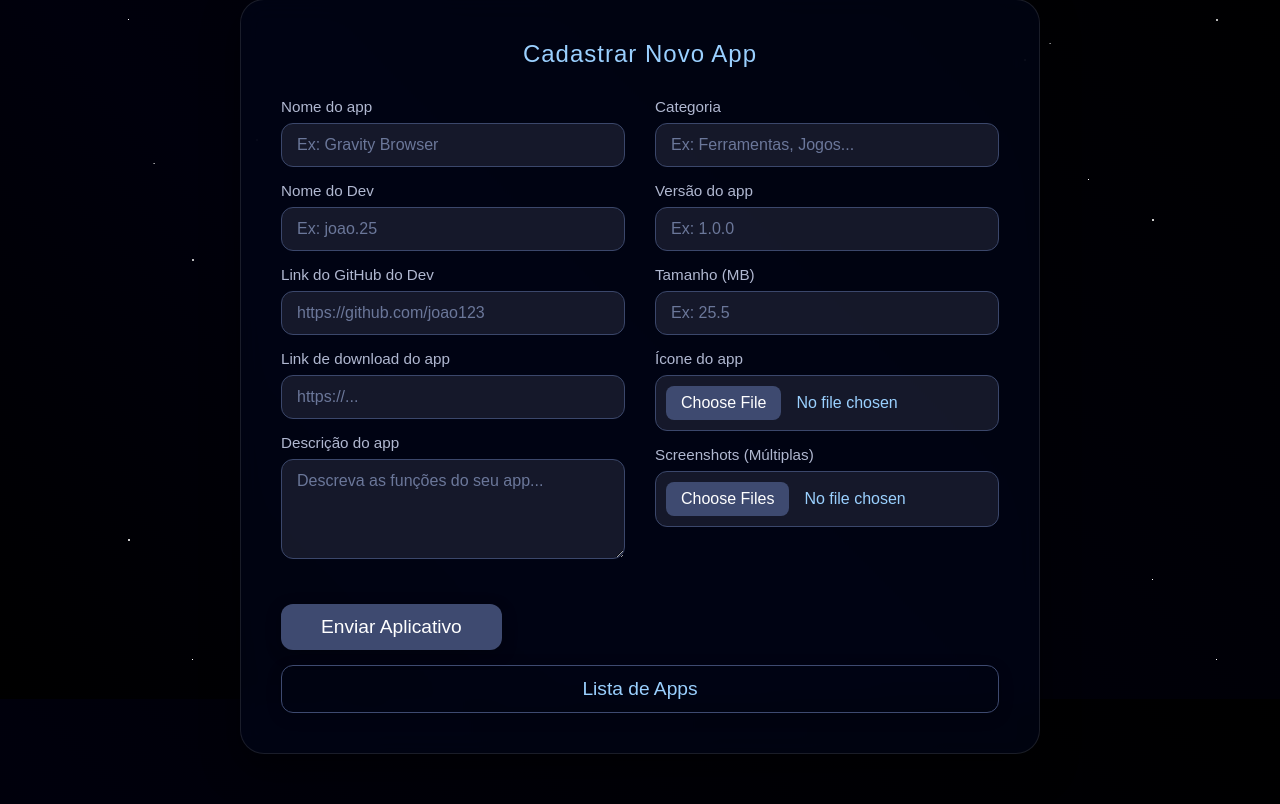
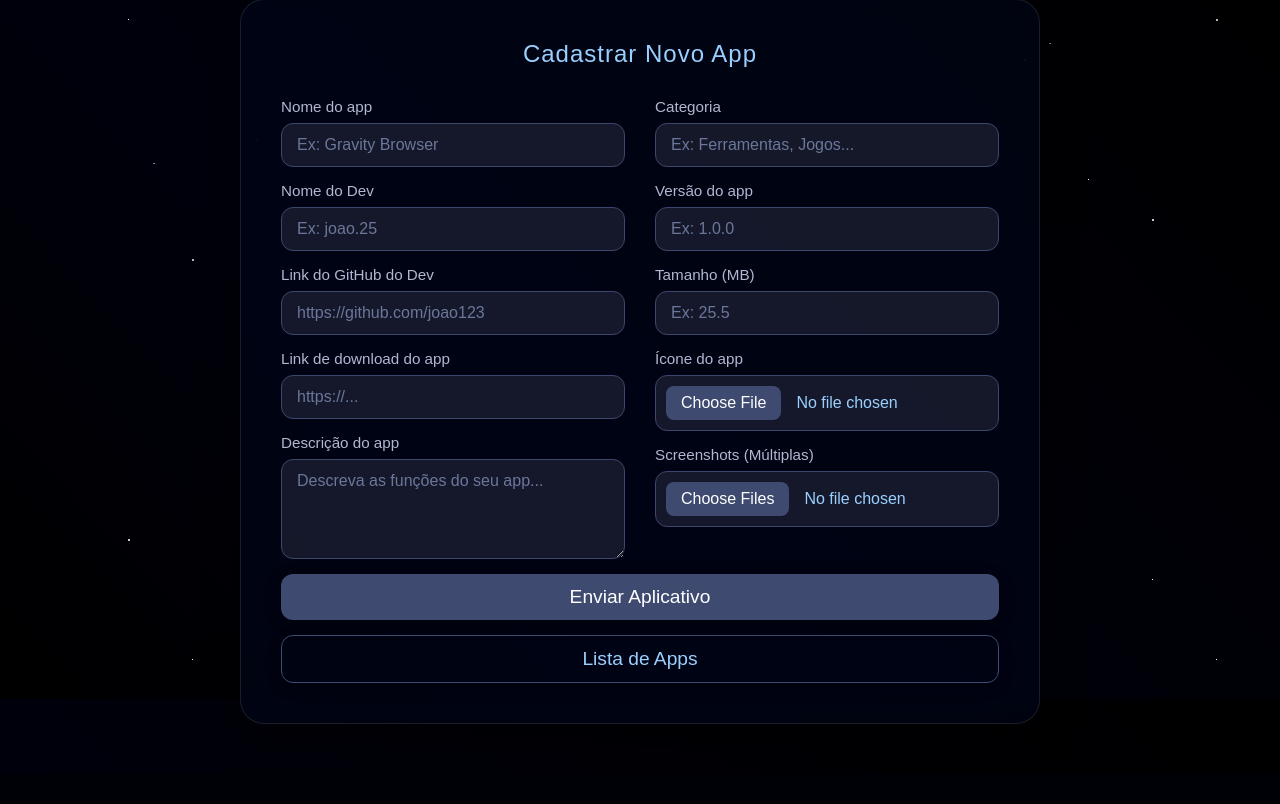
Before and after one commit to MateusPilonetto/GravityStore, a Flask app: page /dev in a window 1280 px wide. Shown: the part 101-905 px from the top of the page. After the commit the page ends 825 px from the top, so only its background shows below. Run offline with Flask 3, Linux system fonts and the light colour scheme.

Commit message:
Correção botões

```diff
--- a/projeto_gravity_store/dev/static/dev.css
+++ b/projeto_gravity_store/dev/static/dev.css
@@ -224,9 +224,9 @@ input[type="file"]::file-selector-button:hover {
   display: flex;
   flex-flow: row wrap;
   gap: 15px;
-  margin-top: 30px;
 }
 
+.btn-primary,
 .btn-secondary {
   border-radius: 12px;
   border: none;
@@ -239,6 +239,11 @@ input[type="file"]::file-selector-button:hover {
   text-decoration: none;
   width: 100%;
   box-shadow: 0 4px 15px rgba(0, 0, 0, 0.2);
+}
+
+.btn-primary {
+  background-color: #3e4a70;
+  color: #ffffff;
 }
 
 .btn-secondary {
--- a/projeto_gravity_store/dev/templates/dev.html
+++ b/projeto_gravity_store/dev/templates/dev.html
@@ -159,7 +159,7 @@
           </div>
 
           <div class="btn-container">
-            <button type="submit" id="botao">Enviar Aplicativo</button>
+            <button type="submit" class="btn-primary" id="botao">Enviar Aplicativo</button>
             <a
               href="{{ url_for('dev.app_list') }}"
               class="btn-secondary"
```
Also changed, not shown: projeto_gravity_store/dev/templates/apps.html (+12 -1 lines).
